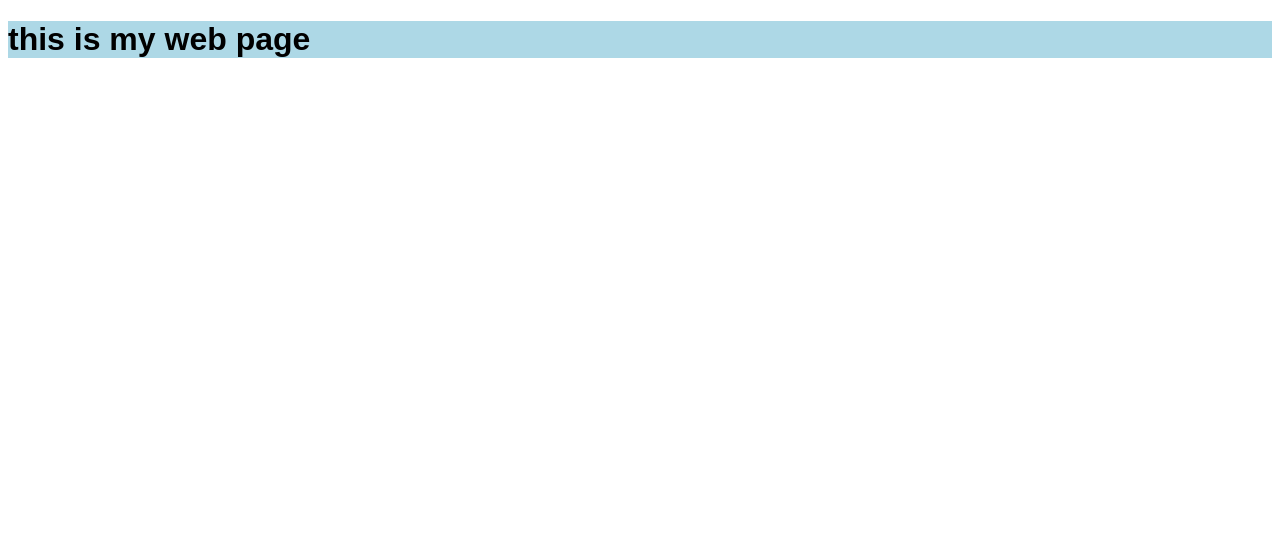
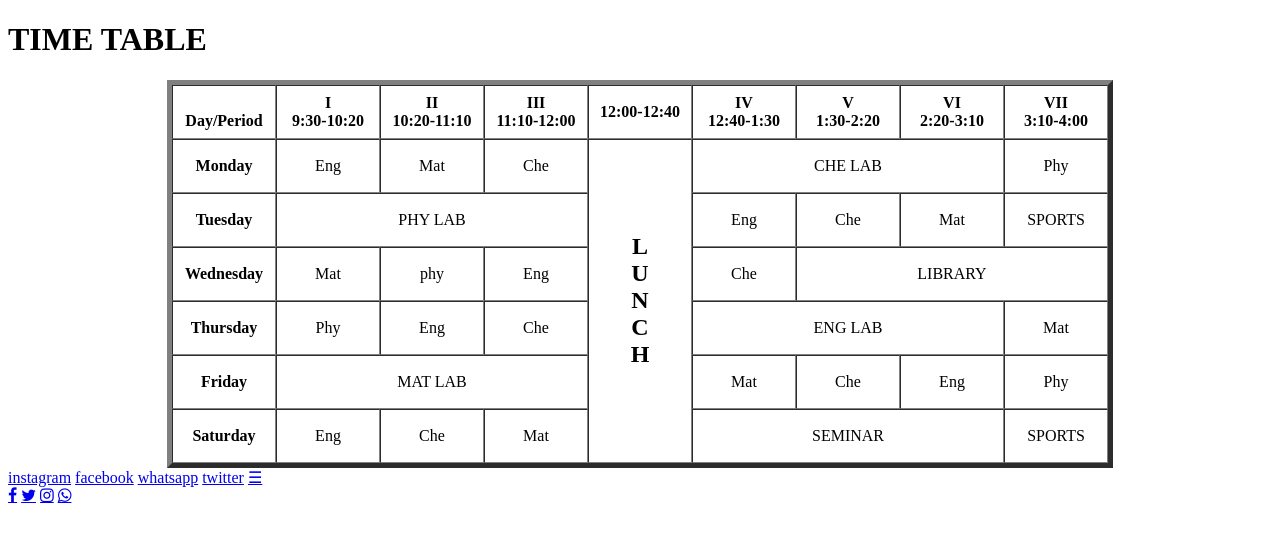
Before and after one commit to Devarapukalyani/webpage, a plain HTML site: page index.html in a window 1280 px wide. Drawn offline with Linux system fonts and the light colour scheme.

Commit message:
Add files via upload

```diff
--- a/index.html
+++ b/index.html
@@ -1,21 +1,142 @@
 <!DOCTYPE html>
-<html lang="en">
-<head>
-    <meta charset="UTF-8">
-    <title>Index</title>
-    <style>
-        .bg{
-            background-color: lightblue;
-            color: black;
-            font-family: sans-serif;
-        }
-    </style>
-</head>
+<html>
+
 <body>
-    <div class="bg">
-        <h1>this is my web page</h1>
+    <h1>TIME TABLE</h1>
+    <table border="5" cellspacing="0" align="center">
+        <!--<caption>Timetable</caption>-->
+        <tr>
+            <td align="center" height="50"
+                width="100"><br>
+                <b>Day/Period</b></br>
+            </td>
+            <td align="center" height="50"
+                width="100">
+                <b>I<br>9:30-10:20</b>
+            </td>
+            <td align="center" height="50"
+                width="100">
+                <b>II<br>10:20-11:10</b>
+            </td>
+            <td align="center" height="50"
+                width="100">
+                <b>III<br>11:10-12:00</b>
+            </td>
+            <td align="center" height="50"
+                width="100">
+                <b>12:00-12:40</b>
+            </td>
+            <td align="center" height="50"
+                width="100">
+                <b>IV<br>12:40-1:30</b>
+            </td>
+            <td align="center" height="50"
+                width="100">
+                <b>V<br>1:30-2:20</b>
+            </td>
+            <td align="center" height="50"
+                width="100">
+                <b>VI<br>2:20-3:10</b>
+            </td>
+            <td align="center" height="50"
+                width="100">
+                <b>VII<br>3:10-4:00</b>
+            </td>
+        </tr>
+        <tr>
+            <td align="center" height="50">
+                <b>Monday</b></td>
+            <td align="center" height="50">Eng</td>
+            <td align="center" height="50">Mat</td>
+            <td align="center" height="50">Che</td>
+            <td rowspan="6" align="center" height="50">
+                <h2>L<br>U<br>N<br>C<br>H</h2>
+            </td>
+            <td colspan="3" align="center"
+                height="50">CHE LAB</td>
+            <td align="center" height="50">Phy</td>
+        </tr>
+        <tr>
+            <td align="center" height="50">
+                <b>Tuesday</b>
+            </td>
+            <td colspan="3" align="center"
+                height="50">PHY LAB
+            </td>
+            <td align="center" height="50">Eng</td>
+            <td align="center" height="50">Che</td>
+            <td align="center" height="50">Mat</td>
+            <td align="center" height="50">SPORTS</td>
+        </tr>
+        <tr>
+            <td align="center" height="50">
+                <b>Wednesday</b>
+            </td>
+            <td align="center" height="50">Mat</td>
+            <td align="center" height="50">phy</td>
+            <td align="center" height="50">Eng</td>
+            <td align="center" height="50">Che</td>
+            <td colspan="3" align="center"
+                height="50">LIBRARY
+            </td>
+        </tr>
+        <tr>
+            <td align="center" height="50">
+                <b>Thursday</b>
+            </td>
+            <td align="center" height="50">Phy</td>
+            <td align="center" height="50">Eng</td>
+            <td align="center" height="50">Che</td>
+            <td colspan="3" align="center"
+                height="50">ENG LAB
+            </td>
+            <td align="center" height="50">Mat</td>
+        </tr>
+        <tr>
+            <td align="center" height="50">
+                <b>Friday</b>
+            </td>
+            <td colspan="3" align="center"
+                height="50">MAT LAB
+            </td>
+            <td align="center" height="50">Mat</td>
+            <td align="center" height="50">Che</td>
+            <td align="center" height="50">Eng</td>
+            <td align="center" height="50">Phy</td>
+        </tr>
+        <tr>
+            <td align="center" height="50">
+                <b>Saturday</b>
+            </td>
+            <td align="center" height="50">Eng</td>
+            <td align="center" height="50">Che</td>
+            <td align="center" height="50">Mat</td>
+            <td colspan="3" align="center"
+                height="50">SEMINAR
+            </td>
+            <td align="center" height="50">SPORTS</td>
+        </tr>
+    </table>
+</body>
 
-    </div>
+</html>
+<div class="navbar" id="myNavbar">
+  <a href="#instagram">instagram</a>
+  <a href="#facebook">facebook</a>
+  <a href="#whatsapp">whatsapp</a>
+  <a href="#">twitter</a>
+  <a href="javascript:void(0);" class="icon" onclick="myFunction()">&#9776;</a>
+</div>
+<!-- Add icon library -->
+<link rel="stylesheet" href="https://cdnjs.cloudflare.com/ajax/libs/font-awesome/4.7.0/css/font-awesome.min.css">
 
-</body>
-</html>
+<!-- Add font awesome icons -->
+<a href="#" class="fa fa-facebook"></a>
+<a href="#" class="fa fa-twitter"></a>
+<a href="#" class="fa fa-instagram"></a>
+<a href="#" class="fa fa-whatsapp"></a>
+
+<a href="intent://instagram.com/_n/mainfeed/#intent;package=com.instagram.android;scheme=https;end"
+<a href="intent://instagram.com/_n/mainfeed/#intent;package=com.facebook.android;scheme=https;end"
+<a href="intent://instagram.com/_n/mainfeed/#intent;package=com.whatsapp.android;scheme=https;end"
+<a href="intent://instagram.com/_n/mainfeed/#intent;package=com.twitter.android;scheme=https;end"
```
